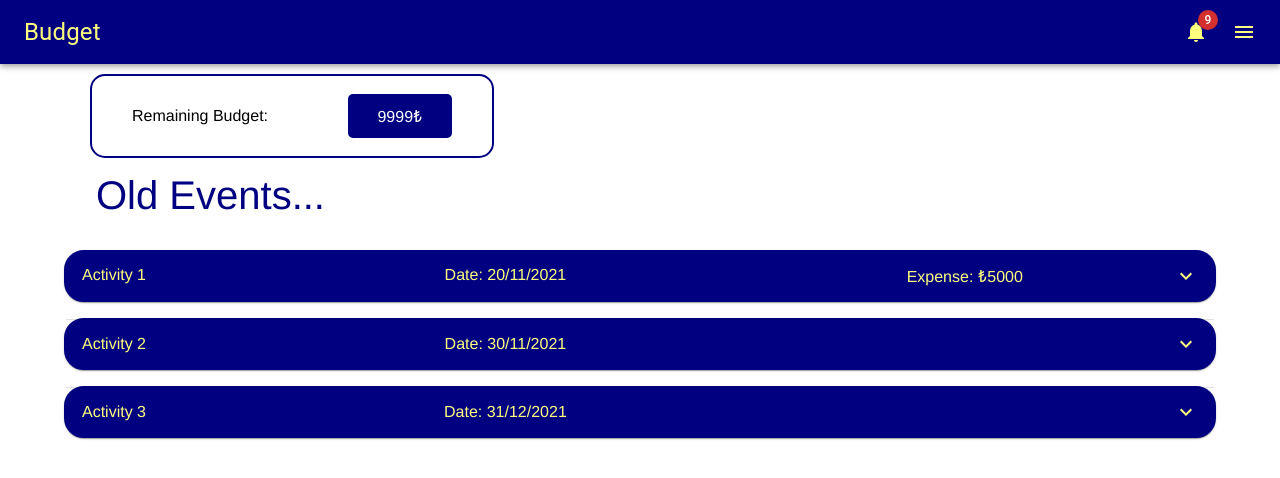
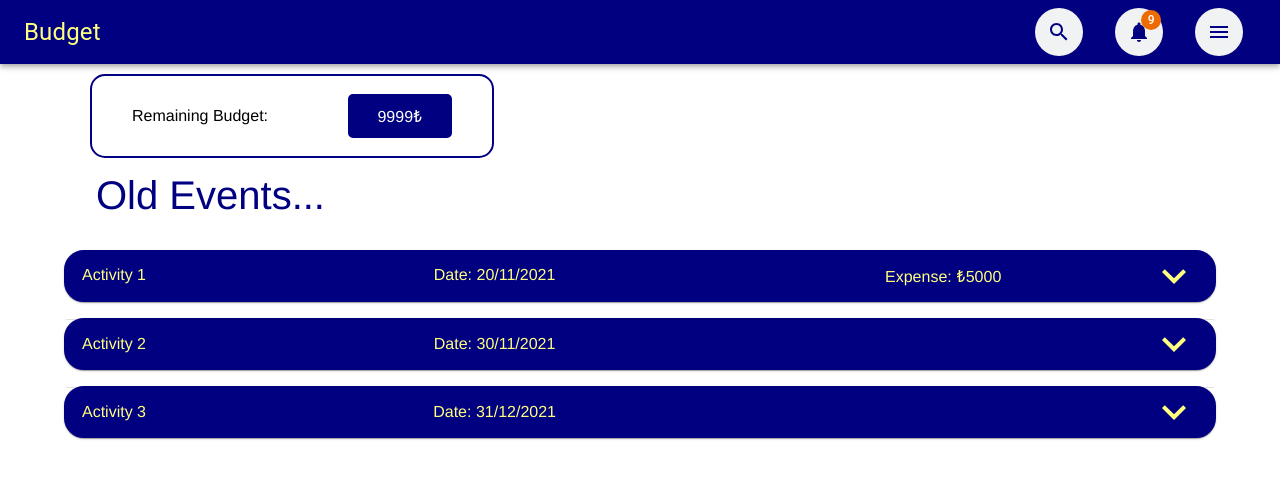
Before and after one commit to erhan-er/Wabbajack, a React (Create React App) app in the folder wabbajack_app/wabbajack_app/: page /Budget in a window 1280 px wide. Shown: the top 478 px of the page. Built offline with nearby package versions, Linux system fonts and the light colour scheme.

Commit message:
AppBar is edited

```diff
--- a/wabbajack_app/wabbajack_app/src/App.js
+++ b/wabbajack_app/wabbajack_app/src/App.js
@@ -19,13 +19,14 @@
 import SeeAllFriends from './Pages/SeeAllFriends';
 import SeeAllStudents from './Pages/SeeAllStudents';
 import Settings from "./Pages/Settings";
+import Box from "@mui/material/Box";
 
 import { BrowserRouter, Routes, Route } from "react-router-dom";
 
 function App() {
   return (
     <BrowserRouter>
-      <div className="App">
+      <Box className="App">
         <Routes>
           <Route path="/Add-Clubs" element={<AddClubs />} />
           <Route path="/Add-User" element={<AddUser />} />
@@ -47,7 +48,7 @@
           <Route path="/See-All-Students" element={<SeeAllStudents />} />
           <Route path="/Settings" element={<Settings />} />
         </Routes>
-      </div>
+      </Box>
     </BrowserRouter>
 
   );
--- a/wabbajack_app/wabbajack_app/src/Components/AppBar.js
+++ b/wabbajack_app/wabbajack_app/src/Components/AppBar.js
@@ -1,6 +1,7 @@
 import * as React from 'react';
-import { useState} from "react";
+import { useState } from "react";
 import { styled, alpha } from '@mui/material/styles';
+import { makeStyles } from '@mui/styles';
 import Appbar from '@mui/material/AppBar';
 import Box from '@mui/material/Box';
 import Toolbar from '@mui/material/Toolbar';
@@ -17,107 +18,70 @@
 const ModifiedAppBar = styled((props) => (
    <Appbar {...props}/>
 ))(({theme}) => ({
+   width: "100%",
    backgroundColor: "#000080",
    color: "#ffff7f",
-   fontSize: "2rem",
+   fontSize: "1rem",
 }));
 
-const Search = styled('div')(({ theme }) => ({
-   position: 'relative',
-   borderRadius: theme.shape.borderRadius,
-   backgroundColor: alpha(theme.palette.common.white, 1),
-   '&:hover': {
-      backgroundColor: alpha(theme.palette.common.white, 0.75),
+const ModifiedIconButton = styled((props) => (
+   <IconButton {...props}/>
+))(({theme}) => ({
+   ":hover" : {
+      backgroundColor: "#ffff7f"
+   }
+}))
+const style = makeStyles({
+   root: {
+
    },
-   marginRight: theme.spacing(2),
-   marginLeft: 0,
-   color: "#000080",
-   width: '100%',
-   [theme.breakpoints.up('sm')]: {
-      marginLeft: theme.spacing(3),
-      width: 'auto',
+
+   page_name: {
+      color: "#ffff7f",
+      textDecoration: "none"
    },
-}));
-
-const SearchIconWrapper = styled('div')(({ theme }) => ({
-   color: "#000080",
-   padding: theme.spacing(0, 2),
-   height: '100%',
-   position: 'absolute',
-   pointerEvents: 'none',
-   display: 'flex',
-   alignItems: 'center',
-   justifyContent: 'center',
-}));
-
-const StyledInputBase = styled(InputBase)(({ theme }) => ({
-   color: 'inherit',
-   '& .MuiInputBase-input': {
-      padding: theme.spacing(1, 1, 1, 0),
-      // vertical padding + font size from searchIcon
-      paddingLeft: `calc(1em + ${theme.spacing(4)})`,
-      transition: theme.transitions.create('width'),
-      width: '100%',
-      [theme.breakpoints.up('md')]: {
-         width: '20ch',
-      },
-   },
-}));
-
+});
 function AppBar ({PageName = "Wabbajack"}) {
-
+   const classes = style();
    const [isOpen, setIsOpen] = useState(false);
 
-   function searchBar (PageName) {
-      if ( PageName === "Home"
-         | PageName === "EventDetail"
-         | PageName === "Budget"
-         | PageName === "Settings") {
-         return;
-      }
-      else if ( PageName === "AllEvents") {
-         return (
-            <Search>
-               <SearchIconWrapper>
-                  <SearchIcon />
-               </SearchIconWrapper>
-               <StyledInputBase />
-            </Search>
-         );
-      }
-   }
-
    return (
-      <Box>
+      <Box sx = {{flexGrow: 1}}>
          <ModifiedAppBar position = "static">
             <Toolbar>
-               <Typography>
+               <Typography className = {classes.page_name}>
                   <Link to = "/Home" style={{color: "#ffff7f", textDecoration: "none", fontSize: "1.5rem"}}>{PageName}</Link>
                </Typography>
                <Box />
                <Box sx={{ flexGrow: 1 }} />
-               {
-                  searchBar(PageName)
-               }
-               <Box sx = {{display: {xs: "none", md: "flex"}}}>
-                  <IconButton
+               <Box sx = {{display: { xs: "flex"}, justifyContent: "space-between"}}>
+                  <ModifiedIconButton
+                     size = "large"
+                     color = "inherit"
+                     sx = {{marginRight: "2.5vw", backgroundColor: "#f1f2f3"}}
+                  >
+                     <SearchIcon sx = {{color: "#000080"}}/>
+                  </ModifiedIconButton>
+                  <ModifiedIconButton
                      size="large"
                      aria-label="show 17 new notifications"
                      color="inherit"
+                     sx = {{marginRight: "2.5vw", backgroundColor: "#f1f2f3"}}
                   >
-                     <Badge badgeContent={9} color="error">
-                        <NotificationsIcon />
+                     <Badge badgeContent={9} color="warning">
+                        <NotificationsIcon sx = {{color: "#000080"}}/>
                      </Badge>
-                  </IconButton>
-                  <IconButton
+                  </ModifiedIconButton>
+                  <ModifiedIconButton
                      size = "large"
                      edge = "end"
                      color = "inherit"
                      aria-label = "open menu"
+                     sx = {{marginRight: "1vw", backgroundColor: "#f1f2f3"}}
                      onClick = {() => setIsOpen(true)}
                   >
-                     <MenuIcon />
-                  </IconButton>
+                     <MenuIcon sx = {{color: "#000080"}}/>
+                  </ModifiedIconButton>
                </Box>
             </Toolbar>
          </ModifiedAppBar>
--- a/wabbajack_app/wabbajack_app/src/Components/Menu.js
+++ b/wabbajack_app/wabbajack_app/src/Components/Menu.js
@@ -1,4 +1,6 @@
 import * as React from 'react';
+import { useState, useEffect } from "react";
+import { makeStyles } from '@mui/styles';
 import { styled, alpha } from '@mui/material/styles';
 import Box from '@mui/material/Box';
 import Drawer from '@mui/material/Drawer';
@@ -9,7 +11,35 @@
 import ListItemText from '@mui/material/ListItemText';
 import { Outlet, Link } from "react-router-dom";
 
+const style = makeStyles({
+   root: {
+
+   },
+
+   drawer: {
+      //height: "20px",
+      //maxHeight: "2vw",
+      "@media screen and (max-width: 720px)": {
+         maxHeight: "40vw",
+      },
+   },
+});
+
 function Menu ({open, setIsOpen, userType}) {
+
+   const classes = style();
+   const [size, setSize] = useState(window.innerWidth);
+
+   const checkSize = () => {
+      setSize(window.innerWidth);
+   }
+
+   useEffect (() => {
+      window.addEventListener("resize", checkSize);
+      return () => {
+         window.removeEventListener("resize", checkSize);
+      };
+   });
 
    var studentMenu = ["Create Event", "Followed Clubs" , "Home", "Joined Clubs", "My Information",
                      "See All Clubs", "See All Events", "See All Students", "See All Friends",
@@ -37,10 +67,11 @@
          return allMenu;
    }
 
-   function list () {
+   function list (size, open) {
       return (
          <Box
-            sx={{ width: 250 }}
+            className = {classes.drawer}
+            sx={{ width: size < 720? "auto" : 350 }}
             role="presentation"
             onClick={() => {setIsOpen(false)}}
             onKeyDown={() => {setIsOpen(false)}}
@@ -69,11 +100,12 @@
       if ( open ) {
          return (
             <Drawer
-               anchor = "right"
+               className = {classes.drawer}
+               anchor = { size >= 720? "right" : "top"}
                open = {open}
                onClose = {() => {setIsOpen(false)}}
             >
-               {list(open)}
+               {list(size, open)}
             </Drawer>
          );
       }
```
